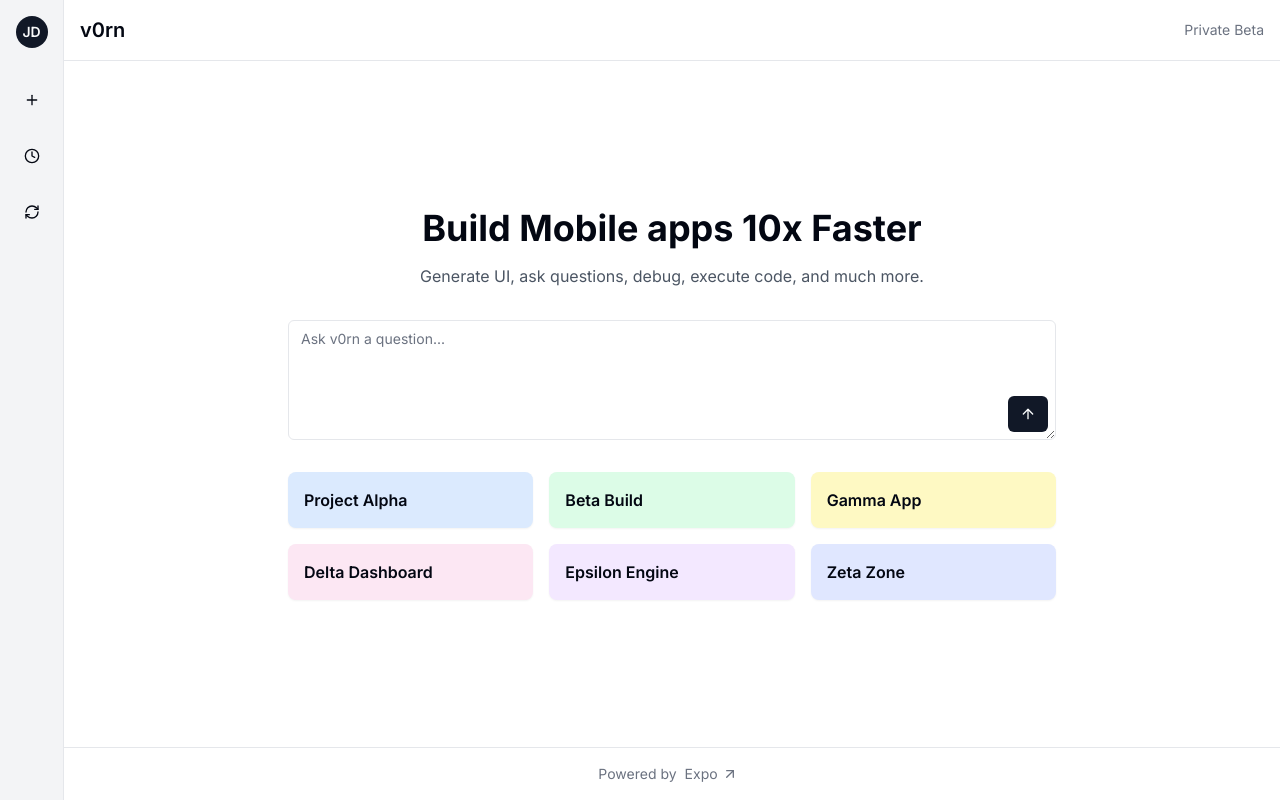
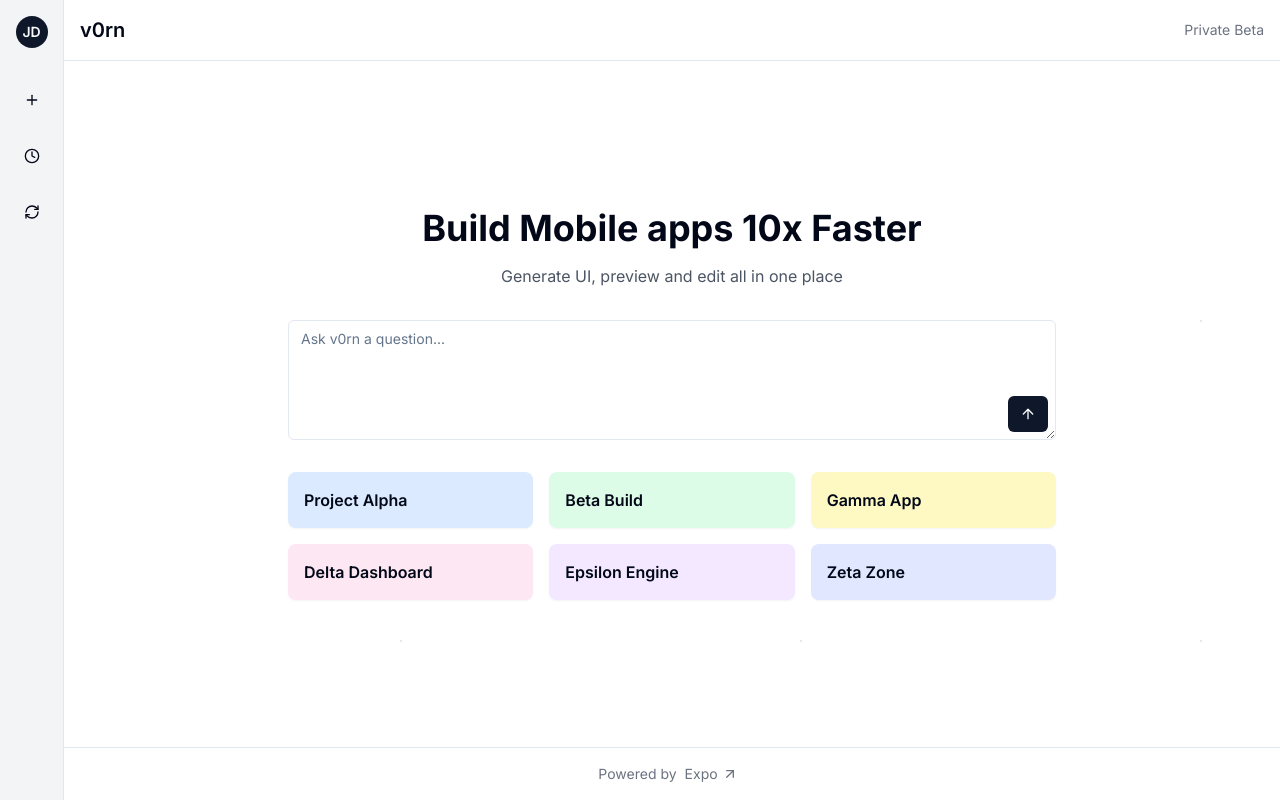
Before and after one commit to katungi/V0RN, a Next.js app: page / in a window 1280 px wide. Built offline with nearby package versions, Linux system fonts and the light colour scheme.

Commit message:
ui updates

```diff
--- a/package.json
+++ b/package.json
@@ -33,7 +33,7 @@
     "deep-object-diff": "^1.1.9",
     "framer-motion": "^11.5.4",
     "groq-sdk": "^0.7.0",
-    "lucide-react": "^0.429.0",
+    "lucide-react": "^0.439.0",
     "next": "14.2.6",
     "next-auth": "^4.24.7",
     "next-themes": "^0.3.0",
--- a/src/app/globals.css
+++ b/src/app/globals.css
@@ -5,24 +5,24 @@
 @layer base {
   :root {
     --background: 0 0% 100%;
-    --foreground: 224 71.4% 4.1%;
+    --foreground: 222.2 84% 4.9%;
     --card: 0 0% 100%;
-    --card-foreground: 224 71.4% 4.1%;
+    --card-foreground: 222.2 84% 4.9%;
     --popover: 0 0% 100%;
-    --popover-foreground: 224 71.4% 4.1%;
-    --primary: 220.9 39.3% 11%;
-    --primary-foreground: 210 20% 98%;
-    --secondary: 220 14.3% 95.9%;
-    --secondary-foreground: 220.9 39.3% 11%;
-    --muted: 220 14.3% 95.9%;
-    --muted-foreground: 220 8.9% 46.1%;
-    --accent: 220 14.3% 95.9%;
-    --accent-foreground: 220.9 39.3% 11%;
+    --popover-foreground: 222.2 84% 4.9%;
+    --primary: 222.2 47.4% 11.2%;
+    --primary-foreground: 210 40% 98%;
+    --secondary: 210 40% 96.1%;
+    --secondary-foreground: 222.2 47.4% 11.2%;
+    --muted: 210 40% 96.1%;
+    --muted-foreground: 215.4 16.3% 46.9%;
+    --accent: 210 40% 96.1%;
+    --accent-foreground: 222.2 47.4% 11.2%;
     --destructive: 0 84.2% 60.2%;
-    --destructive-foreground: 210 20% 98%;
-    --border: 220 13% 91%;
-    --input: 220 13% 91%;
-    --ring: 224 71.4% 4.1%;
+    --destructive-foreground: 210 40% 98%;
+    --border: 214.3 31.8% 91.4%;
+    --input: 214.3 31.8% 91.4%;
+    --ring: 222.2 84% 4.9%;
     --radius: 0.5rem;
     --chart-1: 12 76% 61%;
     --chart-2: 173 58% 39%;
@@ -32,25 +32,25 @@
   }
 
   .dark {
-    --background: 224 71.4% 4.1%;
-    --foreground: 210 20% 98%;
-    --card: 224 71.4% 4.1%;
-    --card-foreground: 210 20% 98%;
-    --popover: 224 71.4% 4.1%;
-    --popover-foreground: 210 20% 98%;
-    --primary: 210 20% 98%;
-    --primary-foreground: 220.9 39.3% 11%;
-    --secondary: 215 27.9% 16.9%;
-    --secondary-foreground: 210 20% 98%;
-    --muted: 215 27.9% 16.9%;
-    --muted-foreground: 217.9 10.6% 64.9%;
-    --accent: 215 27.9% 16.9%;
-    --accent-foreground: 210 20% 98%;
+    --background: 222.2 84% 4.9%;
+    --foreground: 210 40% 98%;
+    --card: 222.2 84% 4.9%;
+    --card-foreground: 210 40% 98%;
+    --popover: 222.2 84% 4.9%;
+    --popover-foreground: 210 40% 98%;
+    --primary: 210 40% 98%;
+    --primary-foreground: 222.2 47.4% 11.2%;
+    --secondary: 217.2 32.6% 17.5%;
+    --secondary-foreground: 210 40% 98%;
+    --muted: 217.2 32.6% 17.5%;
+    --muted-foreground: 215 20.2% 65.1%;
+    --accent: 217.2 32.6% 17.5%;
+    --accent-foreground: 210 40% 98%;
     --destructive: 0 62.8% 30.6%;
-    --destructive-foreground: 210 20% 98%;
-    --border: 215 27.9% 16.9%;
-    --input: 215 27.9% 16.9%;
-    --ring: 216 12.2% 83.9%;
+    --destructive-foreground: 210 40% 98%;
+    --border: 217.2 32.6% 17.5%;
+    --input: 217.2 32.6% 17.5%;
+    --ring: 212.7 26.8% 83.9%;
     --chart-1: 220 70% 50%;
     --chart-2: 160 60% 45%;
     --chart-3: 30 80% 55%;
--- a/src/app/page.tsx
+++ b/src/app/page.tsx
@@ -1,5 +1,5 @@
 "use client"
-import { useState, useEffect } from "react"
+import React, { useState, useEffect } from "react"
 import { Button } from "@/components/ui/button"
 import { Textarea } from "@/components/ui/textarea"
 import { Dialog, DialogContent, DialogHeader, DialogTitle, DialogDescription, DialogTrigger } from "@/components/ui/dialog"
@@ -9,6 +9,7 @@ import { PlusIcon, ClockIcon, RefreshCwIcon, ArrowUpIcon, MinimizeIcon, Paintbru
 import Link from "next/link"
 import { motion } from "framer-motion"
 import { HexColorPicker } from "react-colorful"
+import DotPattern from "@/components/magicui/dot-pattern"
 
 const stylePreferences = [
   { name: "Minimalist", icon: MinimizeIcon, color: "bg-gray-100" },
@@ -69,9 +70,14 @@ export default function Component() {
   }
 
   return (
-    <div className="flex h-screen bg-white">
+    <div className="flex h-screen bg-white relative">
+      {/* Dot Pattern Background */}
+      <div className="absolute inset-0 overflow-hidden opacity-40 pointer-events-none">
+        <DotPattern width={400} height={320} />
+      </div>
+
       {/* Sidebar */}
-      <div className="w-16 bg-gray-100 flex flex-col items-center py-4 border-r">
+      <div className="w-16 bg-gray-100 flex flex-col items-center py-4 border-r relative z-10">
         <div className="mb-8">
           <div className="mt-auto">
             <div className="w-8 h-8 rounded-full bg-primary flex items-center justify-center text-primary-foreground font-semibold text-sm">
@@ -164,9 +170,9 @@ export default function Component() {
       </div>
 
       {/* Main content */}
-      <div className="flex-1 flex flex-col">
+      <div className="flex-1 flex flex-col relative z-10">
         {/* Header */}
-        <header className="flex justify-between items-center p-4 border-b">
+        <header className="flex justify-between items-center p-4 border-b bg-white">
           <div className="text-xl font-semibold">v0rn</div>
           <div className="text-sm text-gray-500">Private Beta</div>
         </header>
@@ -174,13 +180,9 @@ export default function Component() {
         {/* Content */}
         <main className="flex-1 flex flex-col items-center justify-center p-8">
           <h1 className="text-4xl font-bold mb-4">Build Mobile apps 10x Faster</h1>
-          <p className="text-gray-600 mb-8">Generate UI, ask questions, debug, execute code, and much more.</p>
+          <p className="text-gray-600 mb-8">Generate UI, preview and edit all in one place</p>
 
           <div className="w-full max-w-3xl mb-8">
-            {/* <div className="flex items-center justify-between mb-2">
-              <p className="text-sm text-gray-600">Subscribe to Premium for higher message limits.</p>
-              <Button variant="outline" size="sm">Upgrade Plan</Button>
-            </div> */}
             <motion.div
               initial={{ opacity: 0, y: 20 }}
               animate={isLoaded ? { opacity: 1, y: 0 } : {}}
@@ -210,7 +212,7 @@ export default function Component() {
         </main>
 
         {/* Footer */}
-        <footer className="flex justify-center items-center p-4 border-t text-sm text-gray-500">
+        <footer className="flex justify-center items-center p-4 border-t text-sm text-gray-500 bg-white">
           Powered by{" "}
           <Link href="https://expo.dev" className="mx-2 flex items-center">
             Expo <ArrowUpIcon className="h-4 w-4 ml-1 transform rotate-45" />
--- /dev/null
+++ b/src/components/magicui/dot-pattern.tsx
@@ -0,0 +1,56 @@
+import { useId } from "react";
+
+import { cn } from "@/lib/utils";
+
+interface DotPatternProps {
+  width?: any;
+  height?: any;
+  x?: any;
+  y?: any;
+  cx?: any;
+  cy?: any;
+  cr?: any;
+  className?: string;
+  [key: string]: any;
+}
+export function DotPattern({
+  width = 16,
+  height = 16,
+  x = 0,
+  y = 0,
+  cx = 1,
+  cy = 1,
+  cr = 1,
+  className,
+  ...props
+}: DotPatternProps) {
+  const id = useId();
+
+  return (
+    <svg
+      aria-hidden="true"
+      className={cn(
+        "pointer-events-none absolute inset-0 h-full w-full fill-neutral-400/80",
+        className,
+      )}
+      {...props}
+    >
+      <defs>
+        <pattern
+          id={id}
+          width={width}
+          height={height}
+          patternUnits="userSpaceOnUse"
+          patternContentUnits="userSpaceOnUse"
+          x={x}
+          y={y}
+        >
+          <circle id="pattern-circle" cx={cx} cy={cy} r={cr} />
+        </pattern>
+      </defs>
+      <rect width="100%" height="100%" strokeWidth={0} fill={`url(#${id})`} />
+    </svg>
+  );
+}
+
+export default DotPattern;
```
Also changed, not shown: components.json, 1 other file (tests, documents, lock files or other folders).
